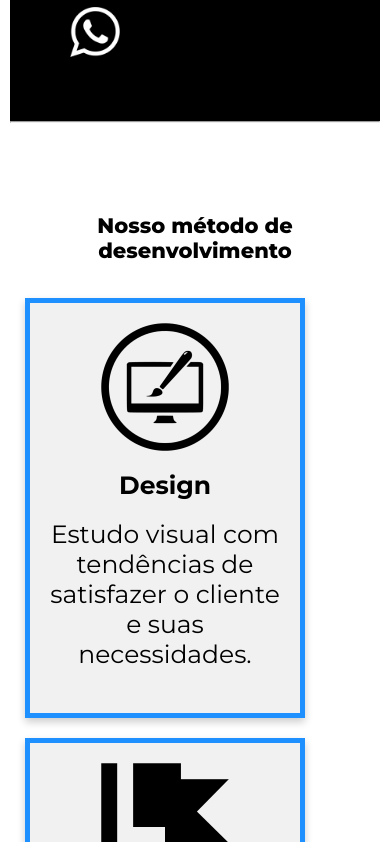
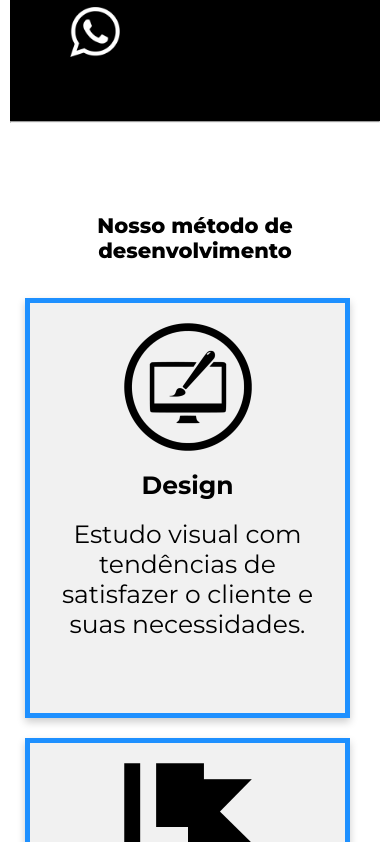
Before and after one commit to leonardonichele/flowslabs, a React (Create React App) app: page / in a window 390 px wide. Shown: the part 986-1828 px from the top of the page. Built offline with nearby package versions, Linux system fonts and the light colour scheme; the HTML template or start-up script is replaced by a standard one.

Commit message:
fix resp

```diff
--- a/src/styles/landing.css
+++ b/src/styles/landing.css
@@ -221,7 +221,7 @@ footer {
     }
 
     .card {
-        width: 280px;
+        width: 325px;
         height: 420px;
         margin-left: 0;
         margin-right: 0;
```
